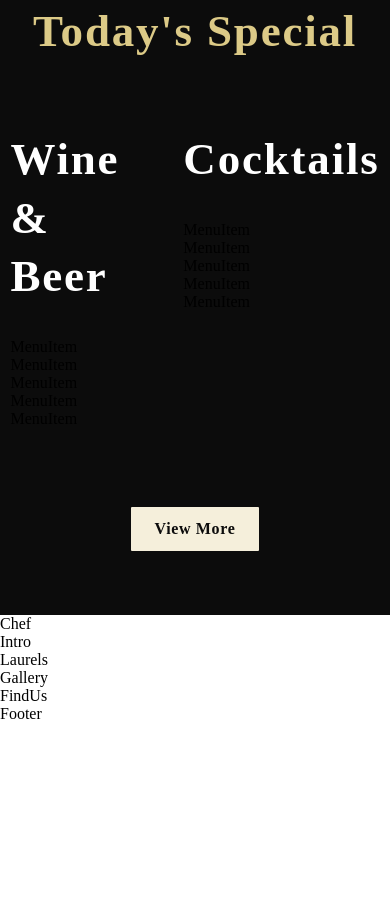
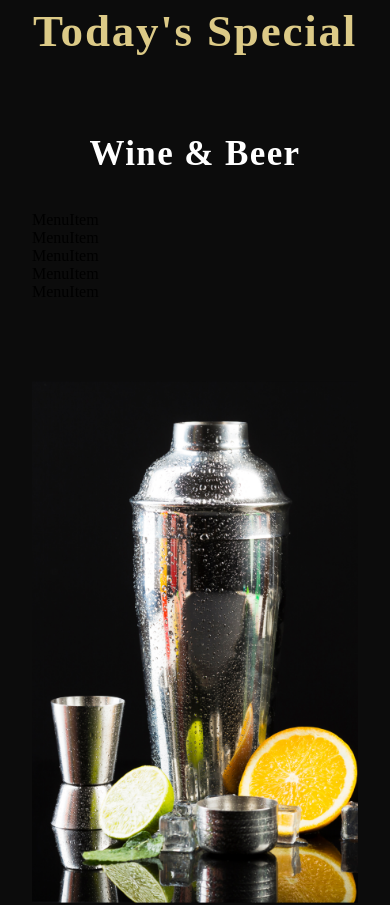
Before and after one commit to Yidnekachew-cmd/Reastaurant-App, a React (Create React App) app: page / in a window 390 px wide. Shown: the part 2840-3745 px from the top of the page. Before the commit the page ends 3563 px from the top, so only its background shows below. Built offline with nearby package versions, Linux system fonts and the light colour scheme; a web font is replaced by a local one.

Commit message:
Add media query for the SpecialMenu component to make it more responsive.

```diff
--- a/src/container/Menu/SpecialMenu.css
+++ b/src/container/Menu/SpecialMenu.css
@@ -51,3 +51,36 @@
     margin: 2rem 0;
     width: 100%;
 }
+
+@media screen and (min-width: 2000px) {
+    .app__specialMenu-menu_img {
+        width: 650px;
+    }
+
+    .app__specialMenu-menu_img img {
+        height: 920px;
+    }
+}
+
+@media screen and (max-width: 1150px) {
+    .app__specialMenu-menu {
+        flex-direction: column;
+        align-items: center;
+        width: 100%;
+    }
+
+    .app__specialMenu-menu_img {
+        margin: 3rem 0;
+    }
+}
+
+@media screen and (max-width: 650px) {
+    .app__specialMenu-menu_img {
+        width: 100%;
+    }
+
+    .app__specialMenu-menu_heading {
+        font-size: 35px;
+        line-height: 48.5px;
+    }
+}
```
